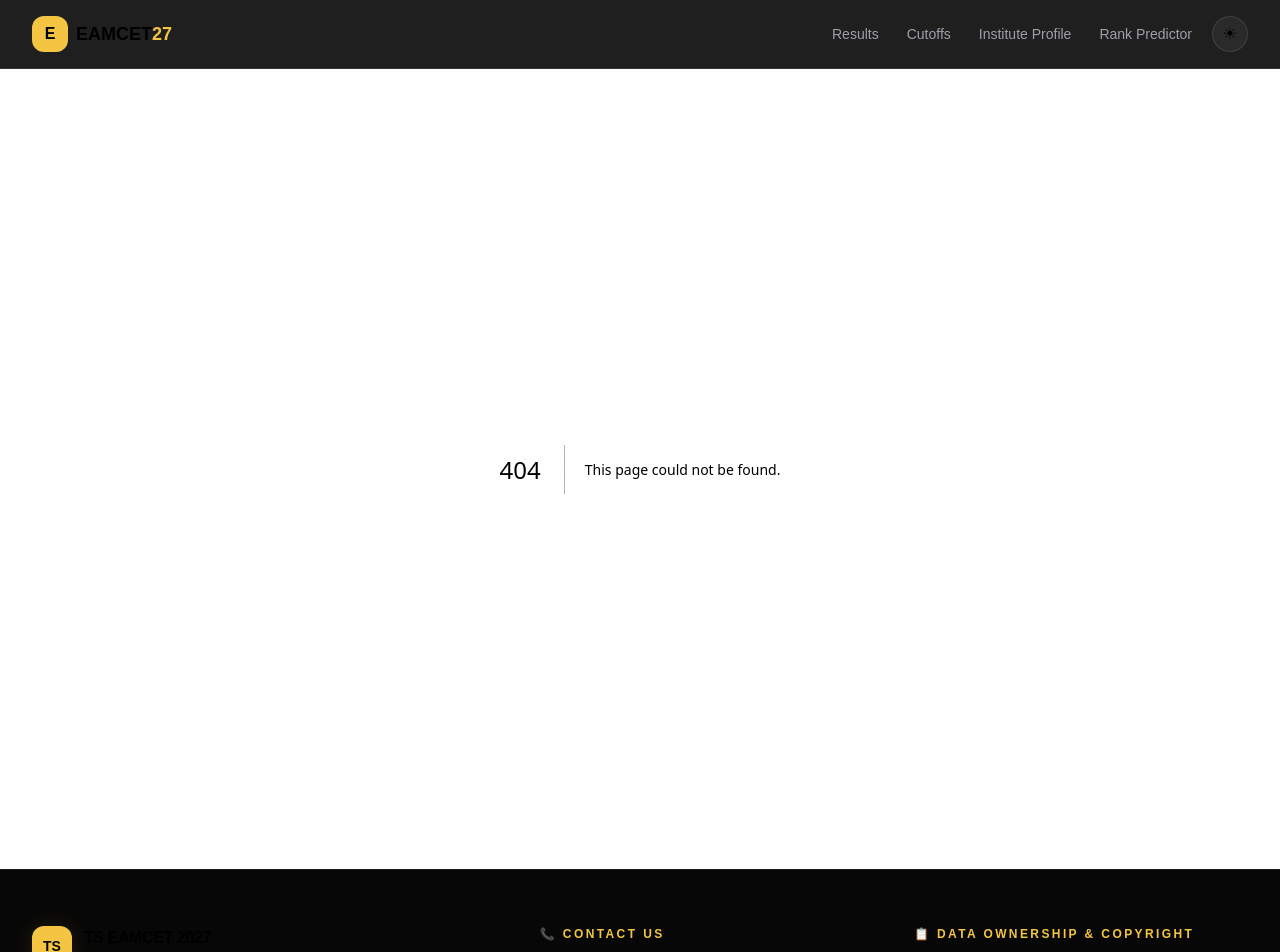
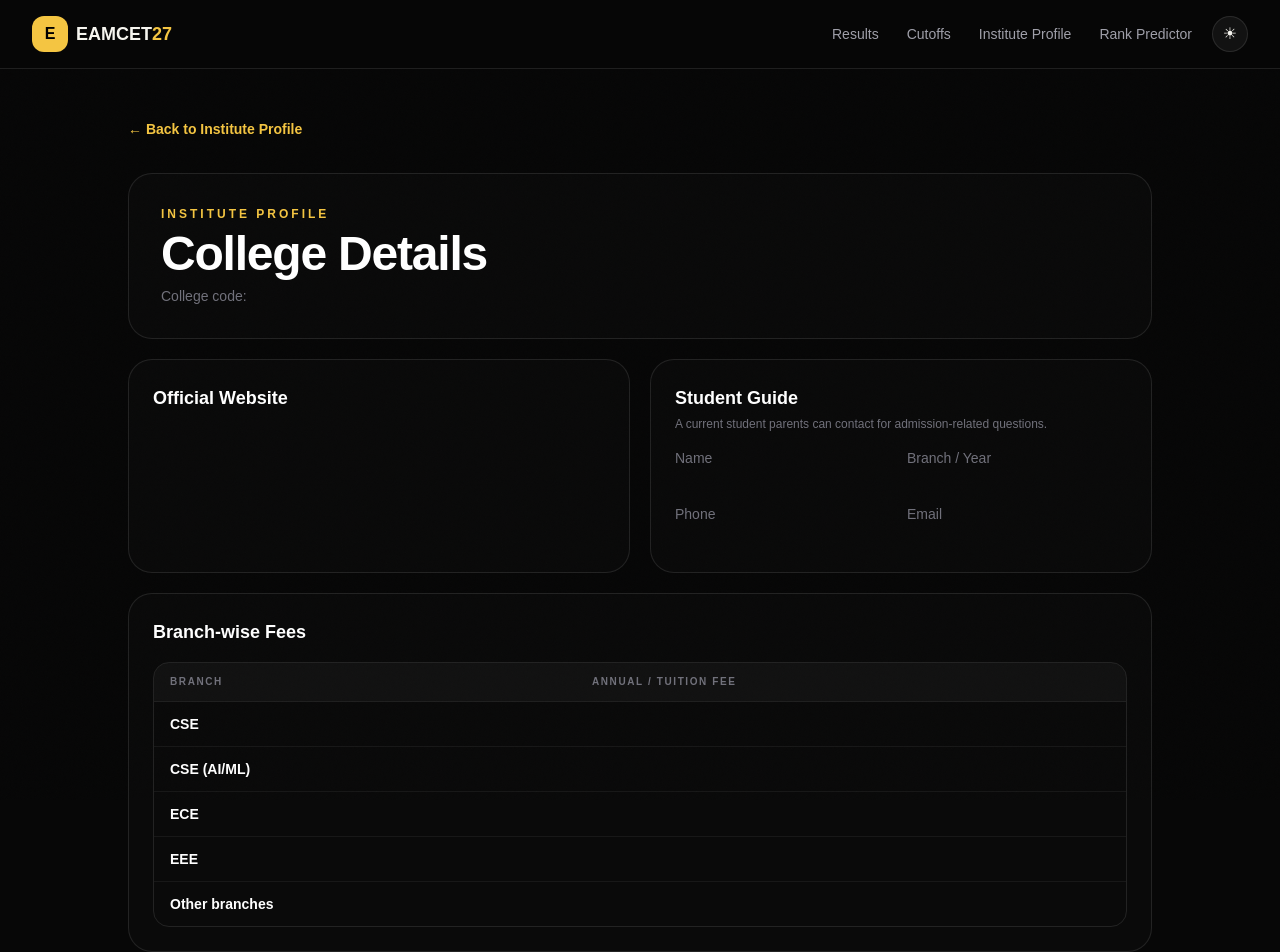
Before and after one commit to AnjaniBeesu/Eamcet-2027, a Next.js app: page /institute-profile/details in a window 1280 px wide. Before the commit this address had no page. Shown: the top 952 px of the page. Built offline with nearby package versions, Linux system fonts and the light colour scheme.

Commit message:
Add institute detail profile page

```diff
--- /dev/null
+++ b/app/institute-profile/details/page.tsx
@@ -0,0 +1,53 @@
+import Link from "next/link";
+
+const emptyGuide = { name: "", branch: "", year: "", phone: "", email: "" };
+const feeRows = ["CSE", "CSE (AI/ML)", "ECE", "EEE", "Other branches"];
+
+export default async function InstituteDetailsPage({ searchParams }: { searchParams: Promise<{ code?: string }> }) {
+  const { code = "" } = await searchParams;
+  const collegeCode = decodeURIComponent(code).toUpperCase();
+
+  return (
+    <main className="min-h-screen bg-[#070707] px-5 py-12 text-white lg:px-8">
+      <div className="mx-auto max-w-5xl">
+        <Link href="/institute-profile" className="text-sm font-bold text-[#f4c542] hover:underline">← Back to Institute Profile</Link>
+        <div className="mt-8 rounded-3xl border border-white/10 bg-[#0a0a0a] p-6 md:p-8">
+          <p className="text-xs font-black uppercase tracking-[.25em] text-[#f4c542]">Institute Profile</p>
+          <h1 className="mt-2 text-3xl font-black tracking-tight md:text-5xl">College Details</h1>
+          <p className="mt-2 text-sm text-zinc-500">College code: {collegeCode}</p>
+        </div>
+
+        <div className="mt-5 grid gap-5 md:grid-cols-2">
+          <section className="rounded-3xl border border-white/10 bg-[#0a0a0a] p-6">
+            <h2 className="text-lg font-black">Official Website</h2>
+            <div className="mt-4 min-h-6" aria-label="Official website to be added" />
+          </section>
+          <section className="rounded-3xl border border-white/10 bg-[#0a0a0a] p-6">
+            <h2 className="text-lg font-black">Student Guide</h2>
+            <p className="mt-1 text-xs text-zinc-500">A current student parents can contact for admission-related questions.</p>
+            <div className="mt-4 grid grid-cols-2 gap-3 text-sm">
+              <div><span className="text-zinc-500">Name</span><div className="mt-1 min-h-5 font-bold">{emptyGuide.name}</div></div>
+              <div><span className="text-zinc-500">Branch / Year</span><div className="mt-1 min-h-5 font-bold">{emptyGuide.branch} {emptyGuide.year}</div></div>
+              <div><span className="text-zinc-500">Phone</span><div className="mt-1 min-h-5 font-bold">{emptyGuide.phone}</div></div>
+              <div><span className="text-zinc-500">Email</span><div className="mt-1 min-h-5 font-bold">{emptyGuide.email}</div></div>
+            </div>
+          </section>
+        </div>
+
+        <section className="mt-5 rounded-3xl border border-white/10 bg-[#0a0a0a] p-6">
+          <h2 className="text-lg font-black">Branch-wise Fees</h2>
+          <div className="mt-4 overflow-hidden rounded-2xl border border-white/10">
+            <table className="w-full text-left text-sm"><thead className="bg-white/[.03] text-[10px] font-black uppercase tracking-[.16em] text-zinc-500"><tr><th className="px-4 py-3">Branch</th><th className="px-4 py-3">Annual / Tuition Fee</th></tr></thead><tbody>{feeRows.map((branch) => <tr key={branch} className="border-t border-white/6"><td className="px-4 py-3 font-semibold">{branch}</td><td className="px-4 py-3 text-zinc-400"></td></tr>)}</tbody></table>
+          </div>
+        </section>
+
+        <section className="mt-5 rounded-3xl border border-white/10 bg-[#0a0a0a] p-6">
+          <h2 className="text-lg font-black">Placements</h2>
+          <div className="mt-4 overflow-hidden rounded-2xl border border-white/10">
+            <table className="w-full text-left text-sm"><thead className="bg-white/[.03] text-[10px] font-black uppercase tracking-[.16em] text-zinc-500"><tr><th className="px-4 py-3">Year</th><th className="px-4 py-3">Highest Package</th><th className="px-4 py-3">Average Package</th></tr></thead><tbody><tr className="border-t border-white/6"><td className="px-4 py-3 font-semibold">2026</td><td className="px-4 py-3 text-zinc-400"></td><td className="px-4 py-3 text-zinc-400"></td></tr></tbody></table>
+          </div>
+        </section>
+      </div>
+    </main>
+  );
+}
```
